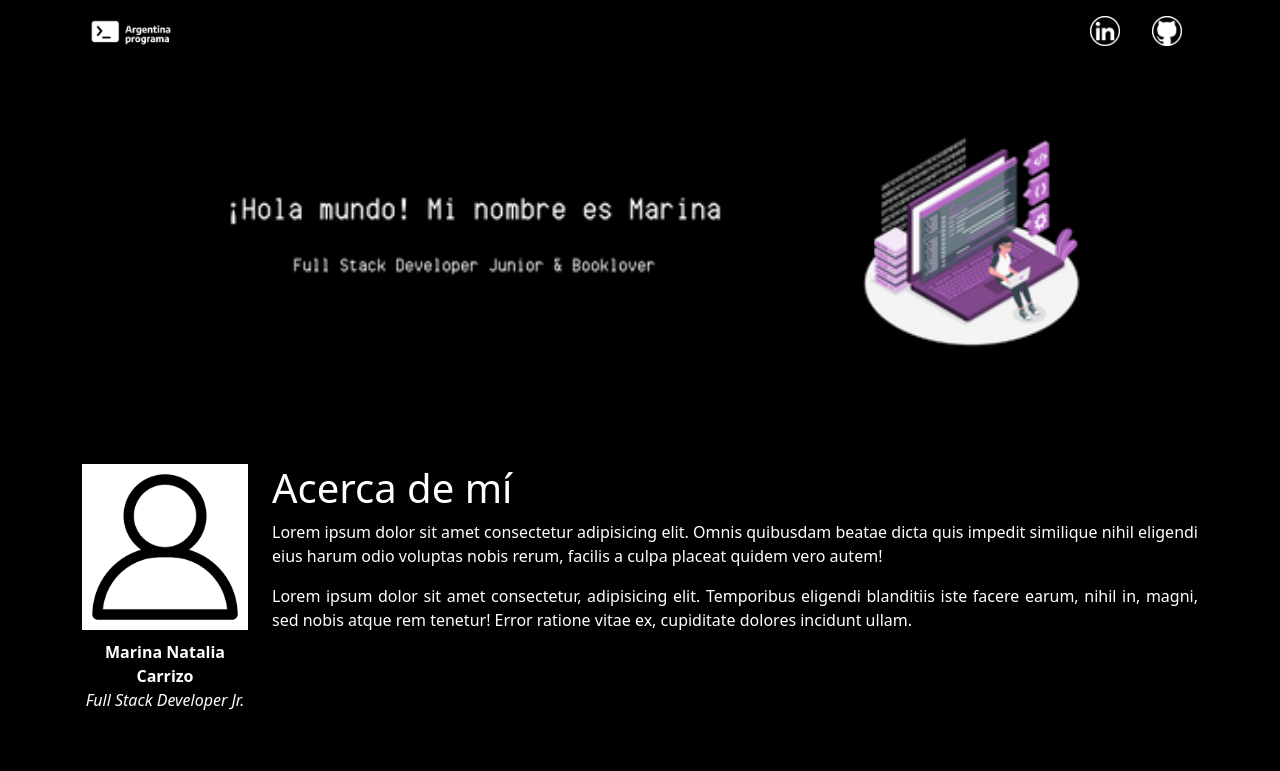
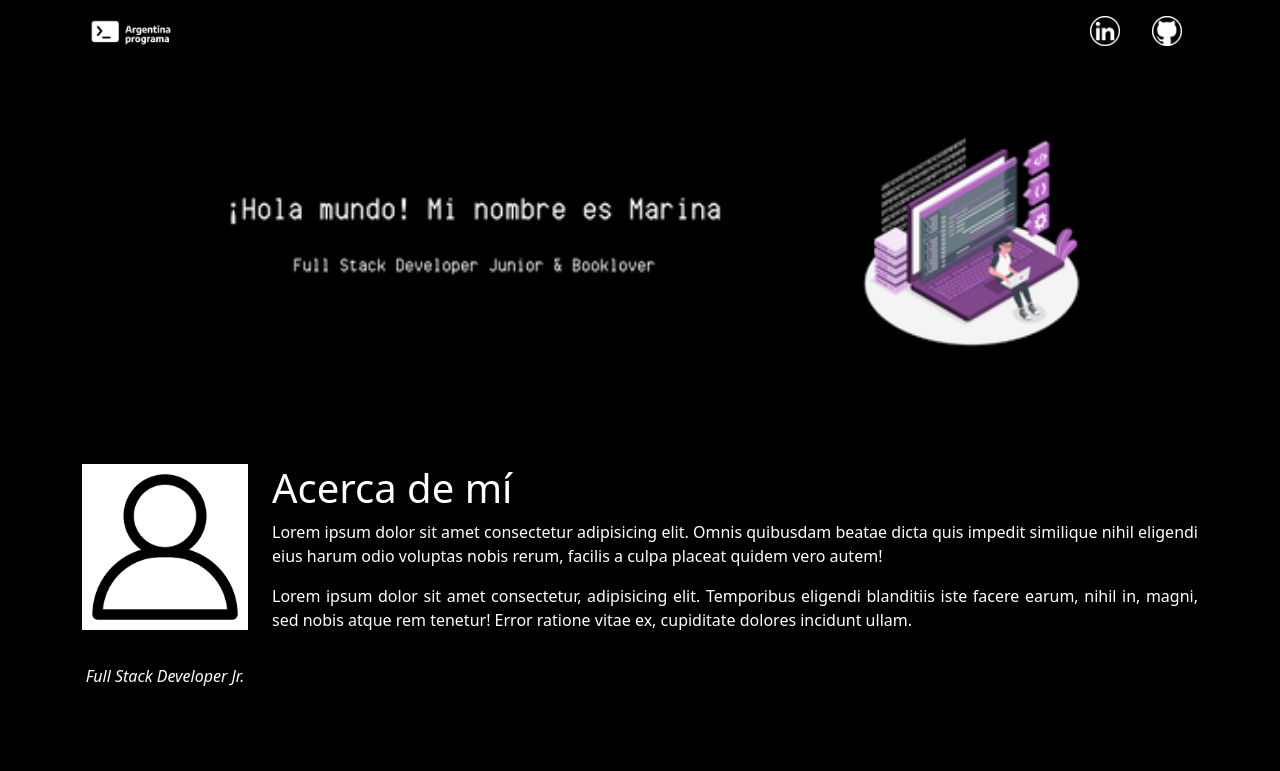
Before and after one commit to marinanc/portfolio-FrontEnd, an Angular app: page / in a window 1280 px wide. Shown: the top 771 px of the page. Built offline with nearby package versions, Linux system fonts and the light colour scheme; no server answers.

Commit message:
Update about.component.html

```diff
--- a/src/app/components/about/about.component.html
+++ b/src/app/components/about/about.component.html
@@ -5,7 +5,7 @@
                 <img src="../../../assets/photo-about.png" alt="my photo" class="img-fluid" id="my-photo">
             </div>
             <div class="row text-center" id="name-and-title">
-                <p><strong>Marina Natalia Carrizo</strong>
+                <p><strong>{{p.name}} {{p.lastname}}</strong>
                 <br><em>Full Stack Developer Jr.</em></p>
             </div>
         </div>
```
